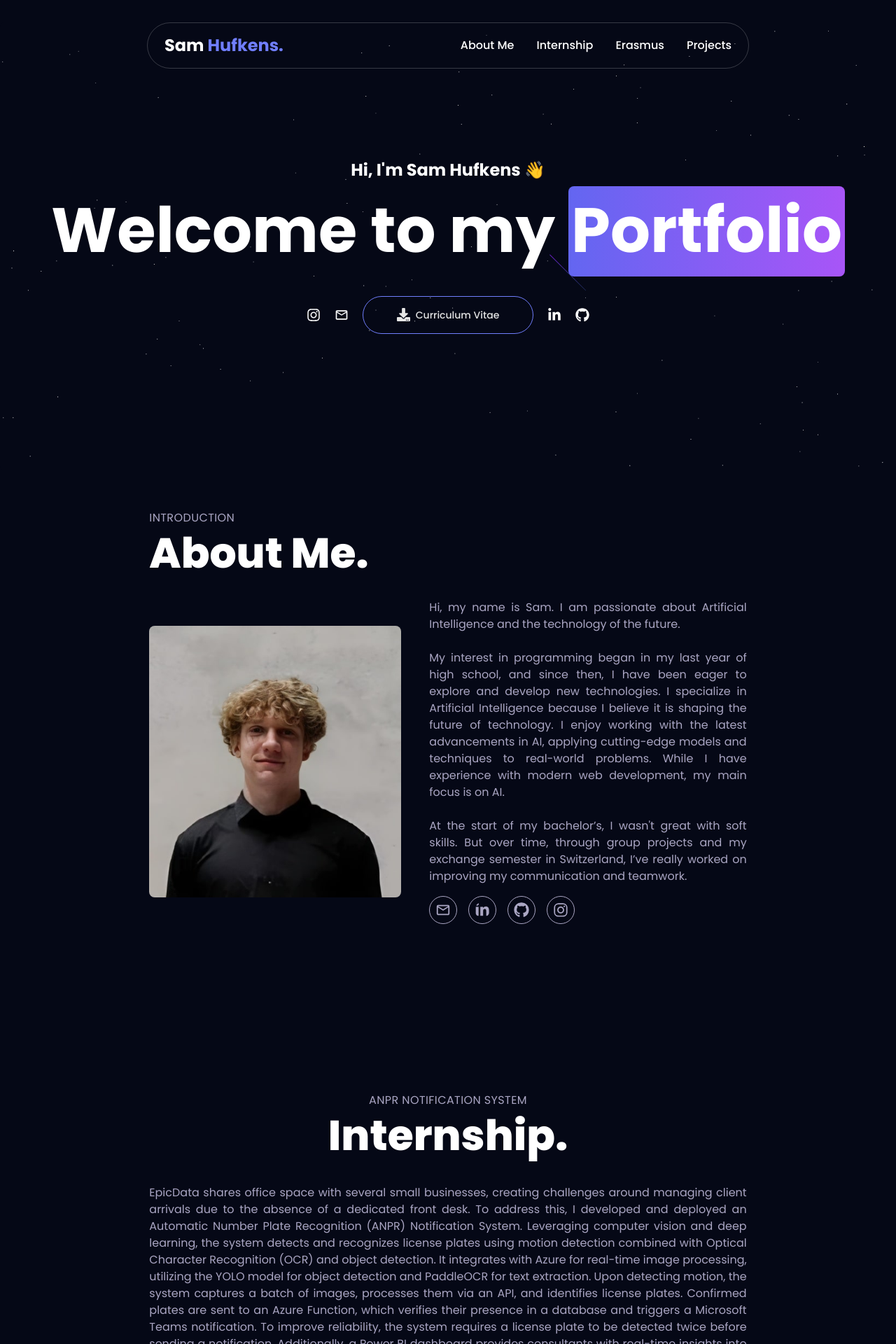
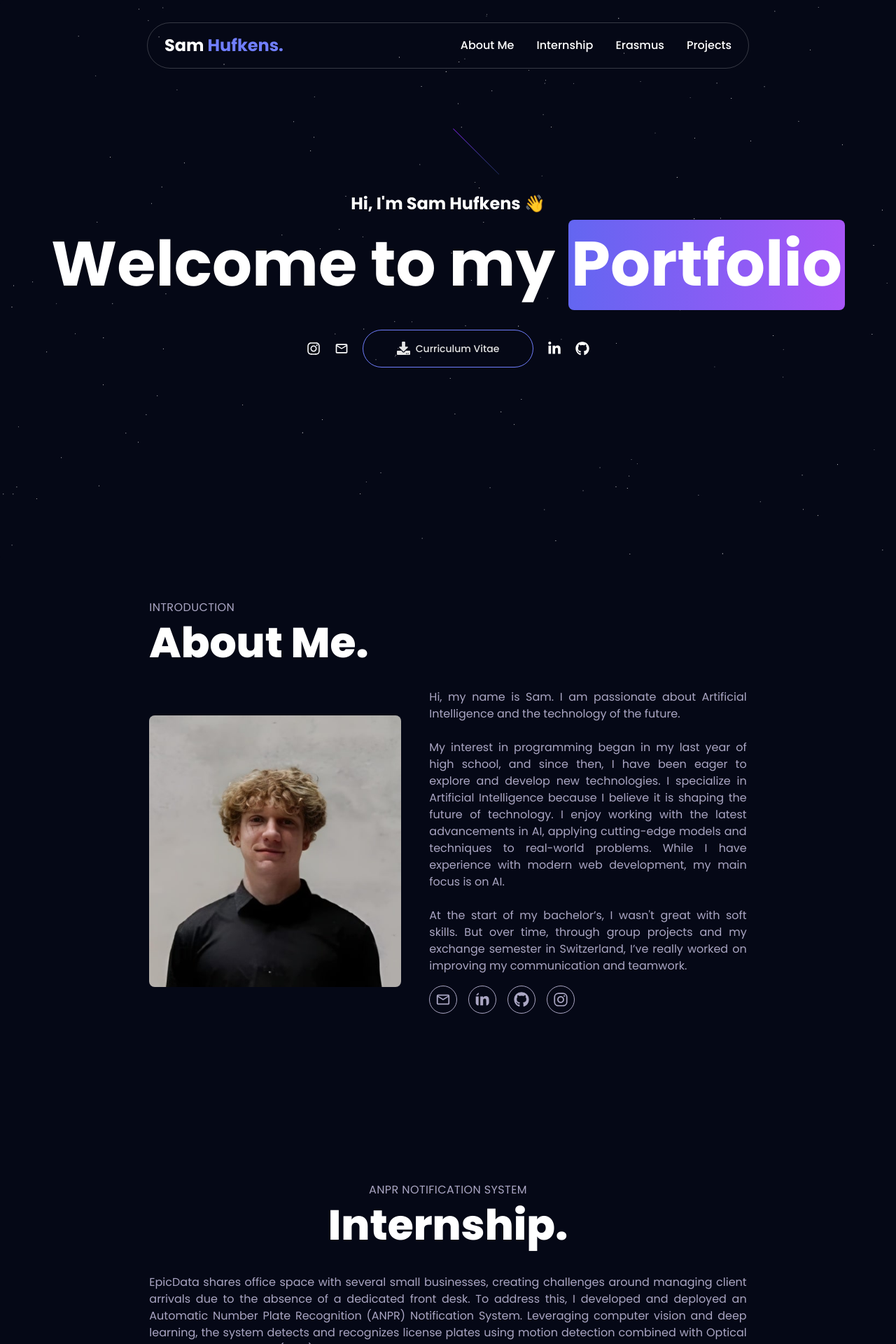
Before and after one commit to SamHufkens/thm_portfolio, a React (Vite) app: page / in a window 1280 px wide. Shown: the top 1920 px of the page at 70% size. Built offline with nearby package versions, Linux system fonts and the light colour scheme.

Commit message:
changed screen sizes

```diff
--- a/src/components/AboutMeSection.tsx
+++ b/src/components/AboutMeSection.tsx
@@ -16,7 +16,7 @@ const AboutMeSection = () => {
           transition={{ duration: 0.5, ease: [0.4, 0.0, 0.2, 1], delay: 0.2 }}
           className='mt-10'
         >
-      <div id="aboutMe" className="dark:text-white w-10/12 md:w-8/12 lg:w-8/12 mx-auto mt-14">
+      <div id="aboutMe" className="dark:text-white w-10/12 md:w-8/12 lg:w-8/12 max-w-6xl mx-auto mt-14">
         <HeaderSection small='INTRODUCTION' big='About Me.' center={false}/>
         <div className="flex flex-col items-center md:flex-row justify-center gap-10 mt-9 text-justify">
             <img className="rounded-lg w-[250px] md:w-[360px]" src="/assets/me.jpg"  loading="lazy" />
--- a/src/components/ErasmusSection.tsx
+++ b/src/components/ErasmusSection.tsx
@@ -14,7 +14,7 @@ const ErasmusSection = () => {
           transition={{ duration: 0.5, ease: [0.4, 0.0, 0.2, 1], delay: 0.2 }}
           className='mt-10'
         >
-      <div id="erasmus" className="dark:text-white w-10/12 md:w-8/12 mx-auto mt-52">
+      <div id="erasmus" className="dark:text-white w-10/12 md:w-8/12 mx-auto max-w-6xl mt-52">
         <HeaderSection small='SWITZERLAND, LUGANO - SUPSI' big='Erasmus.' center={false}/>
         <div className="flex flex-col items-center md:flex-row justify-center gap-10 mt-9 text-justify">
 
--- a/src/components/HeroSection.tsx
+++ b/src/components/HeroSection.tsx
@@ -8,8 +8,8 @@ import { MdOutlineEmail } from "react-icons/md";
 
 const HeroSection = () => {
   return (
-    <div className="h-[40rem] rounded-md bg-darkBackground flex flex-col items-center justify-center relative w-full mt-8">
-  <div className="relative flex-col md:flex-row z-10 text-2xl sm:text-3xl md:text-4xl lg:text-[5.5rem] md:leading-tight max-w-7xl mx-auto text-center font-medium bg-clip-text text-transparent bg-gradient-to-b from-neutral-800 via-white to-white flex items-center gap-2 md:gap-8">
+    <div className="min-h-screen h-screen rounded-md bg-darkBackground flex flex-col items-center justify-center relative w-full">
+      <div className="relative flex-col md:flex-row z-10 text-2xl sm:text-3xl md:text-4xl lg:text-[5.5rem] md:leading-tight  mx-auto text-center font-medium bg-clip-text text-transparent bg-gradient-to-b from-neutral-800 via-white to-white flex items-center gap-2 md:gap-8">
         <HeroHighlight>
           <motion.div
             initial={{ opacity: 0, y: 20 }}
@@ -21,7 +21,7 @@ const HeroSection = () => {
               initial={{ opacity: 0, y: 20 }}
               animate={{ opacity: 1, y: [20, -5, 0] }}
               transition={{ duration: 0.5, ease: [0.4, 0.0, 0.2, 1] }}
-          className="text-[2.0rem] sm:text-5xl md:text-6xl lg:text-[5.6rem] font-bold text-neutral-700 dark:text-white md:max-w-6xl leading-relaxed lg:leading-snug"
+              className="text-[2.0rem] sm:text-5xl md:text-6xl lg:text-[5.6rem] font-bold text-neutral-700 dark:text-white  leading-relaxed lg:leading-snug"
             >
               <p className="dark:text-white text-center sm:text-lg md:text-xl lg:text-2xl mb-2 text-sm">
                 Hi, I'm Sam Hufkens 👋
--- a/src/components/InternshipSection.tsx
+++ b/src/components/InternshipSection.tsx
@@ -14,7 +14,7 @@ const Internship = () => {
           transition={{ duration: 0.5, ease: [0.4, 0.0, 0.2, 1], delay: 0.2 }}
           className='mt-10'
         >
-      <div id="internship" className="dark:text-white w-10/12 md:w-8/12 mx-auto mt-60">
+      <div id="internship" className="dark:text-white w-10/12 md:w-8/12 max-w-6xl mx-auto mt-60">
         <HeaderSection small='ANPR NOTIFICATION SYSTEM' big='Internship.' center={true}/>
         <p className='mt-10 text-justify text-textColorRose'>
           EpicData shares office space with several small businesses, creating challenges
@@ -29,7 +29,7 @@ const Internship = () => {
           system requires a license plate to be detected twice before sending a notification.
           Additionally, a Power BI dashboard provides consultants with real-time insights
           into system performance and historical data. A web application, built with NextJS, enables consultants to manage client meetings. Once the system was fully
-          completed, I tested it in two different locations, and all tests were successful.
+          completed, I tested it at two different locations, and all tests were successful.
         </p>
         <p className='text-justify text-textColorRose mt-5'>
           Download the full report <a href="https://drive.google.com/file/d/1z1w9wdz5SrECRyaK2zonUgCWtp8qfuUz/view?usp=sharing" target="_blank" className='text-textColorBlue underline'>here</a>.
--- a/src/components/ProjectSection.tsx
+++ b/src/components/ProjectSection.tsx
@@ -31,7 +31,7 @@ const ProjectSection = () => {
 
               <p>We had to do the following three segmentation methods:</p>
               <p>1. Logistic Regression - Classified pixels only on their RGB values.</p>
-              <p>2. Patch-Based CNN - Trained on 15x15 image patches to captire local spatial context.</p>
+              <p>2. Patch-Based CNN - Trained on 15x15 image patches to capture local spatial context.</p>
               <p>3. U-NET - Full convolutional architecture designed specifically for segmentaiton tasks.</p>
               <p>For each method, we evaluated performance using loss, accuracy, AUC, and ROC curves.</p>
             </>
@@ -53,7 +53,7 @@ const ProjectSection = () => {
           link: "https://github.com/SamHufkens/vibo-integrado_extension",
           description: "At VIBO Sint-Barbara, teachers use the Integrado platform for administrative tasks. Some also use a manually created Word document called the 'Opdrachtenkaart' to track individual student goals. In this project, I learned to develop a chrome extension and deploy it to the Chrome developer store.",
           problem: "The process of creating these 'Opdrachtenkaart' cards is time consuming and repetitive. Teachers always need to manually input data into Word documents for each student, which is takes a lot of time.",
-          solution: "To solve this problem, I developed a Chrome extension that automates the creation of these cards. With the extension installed, relevant student data is automatically pulled from Integrado and inserted into a pre-designed PDF. This results in a significant time savings, as teachers no longer need to manually generate these cards.",
+          solution: "To solve this problem, I developed a Chrome extension that automates the creation of these cards. With the extension installed, relevant student data is automatically pulled from Integrado and inserted into a pre-designed PDF. This results in significant time savings, as teachers no longer need to manually create these word documents.",
           takeaway: "Through this project, I learned how to develop a Chrome extension and deploy it to the Chrome developer store and work with web scraping techniques.",
           image: (
             <img
@@ -105,7 +105,7 @@ const ProjectSection = () => {
       transition={{ duration: 0.5, ease: [0.4, 0.0, 0.2, 1], delay: 0.2 }}
       className="mt-40"
     >
-      <div id="projectSection" className="w-10/12 md:w-8/12 mx-auto mt-52">
+      <div id="projectSection" className="w-10/12 md:w-8/12 mx-auto max-w-6xl mt-52">
           <HeaderSection small='MY OTHER WORK' big='Projects.' center={true}/>
 
 
```
Lines whose indentation alone changed are shown as unchanged.
